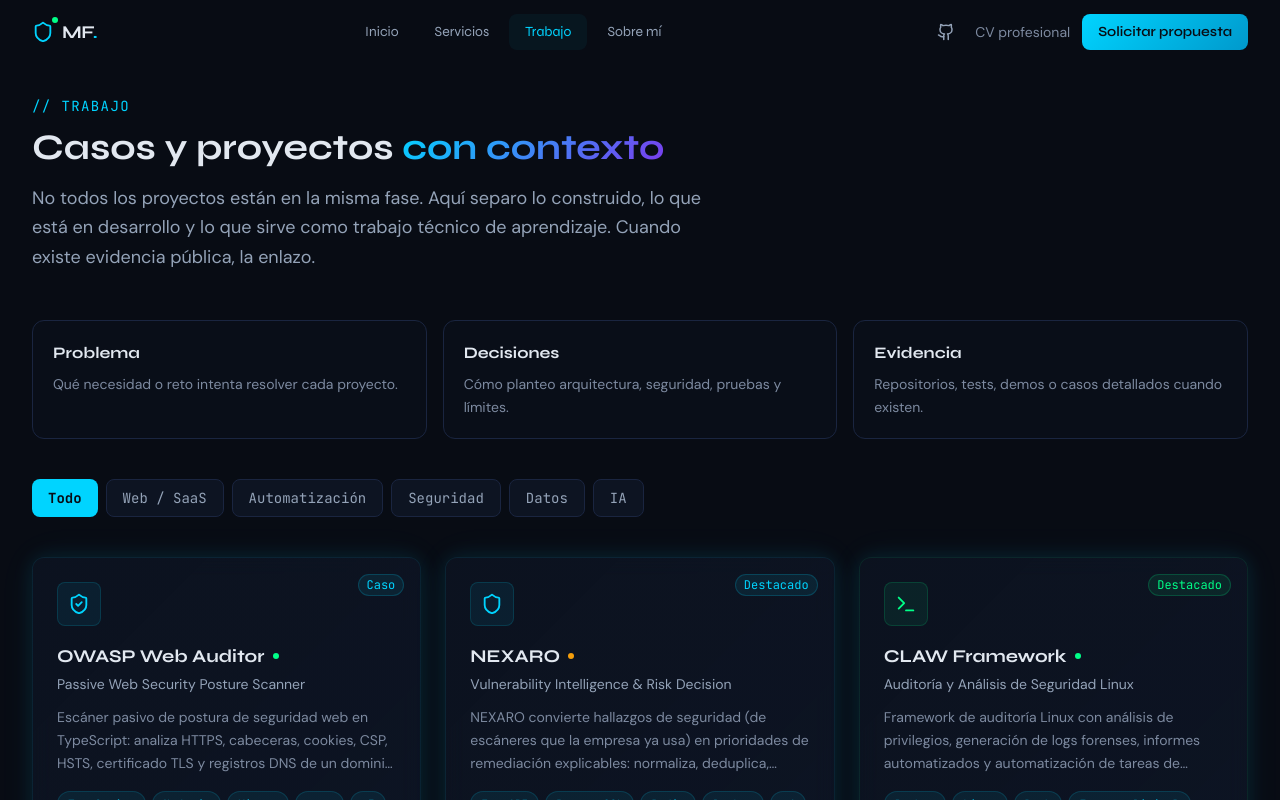
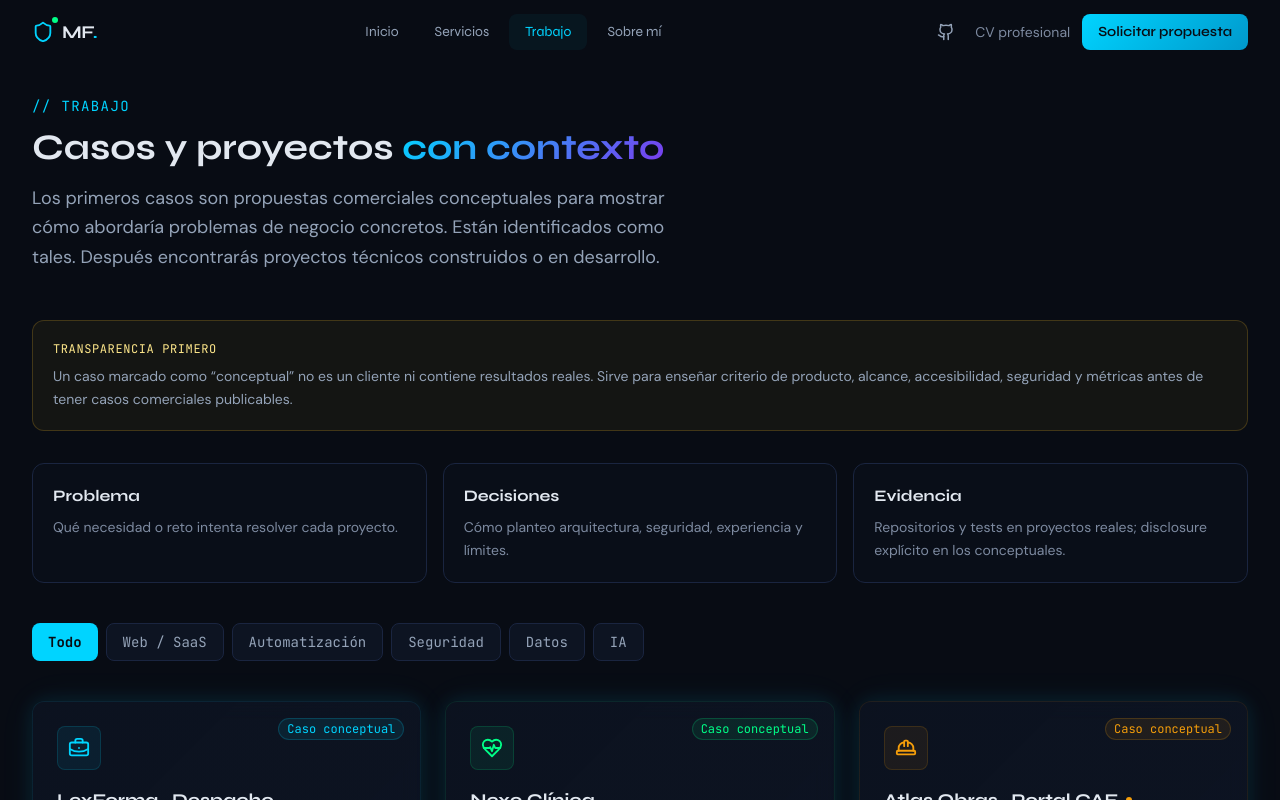
Before and after one commit to Marbi8891/portfolio-mrabeh, a React (Vite) app in the folder mrabeh-portfolio/mrabeh-portfolio/: page /proyectos in a window 1280 px wide. Shown: the top 800 px of the page. Built offline with nearby package versions, Linux system fonts and the light colour scheme.

Commit message:
feat: surface commercial concepts alongside technical work

```diff
--- a/mrabeh-portfolio/mrabeh-portfolio/src/pages/Projects.tsx
+++ b/mrabeh-portfolio/mrabeh-portfolio/src/pages/Projects.tsx
@@ -3,7 +3,11 @@ import ProjectCard from '@/components/ProjectCard'
 import SectionTitle from '@/components/SectionTitle'
 import Seo from '@/components/Seo'
 import { projects } from '@/data/projects'
+import { commercialCases } from '@/data/commercialCases'
 import type { Project } from '@/data/projects'
+import type { CommercialCaseProject } from '@/data/commercialCases'
+
+type PortfolioProject = Project | CommercialCaseProject
 
 const categories = [
   { key: 'all', label: 'Todo' },
@@ -16,15 +20,16 @@ const categories = [
 
 export default function Projects() {
   const [filter, setFilter] = useState<string>('all')
+  const allProjects: PortfolioProject[] = [...commercialCases, ...projects]
 
-  const filtered: Project[] =
-    filter === 'all' ? projects : projects.filter((project) => project.category === filter)
+  const filtered: PortfolioProject[] =
+    filter === 'all' ? allProjects : allProjects.filter((project) => project.category === filter)
 
   return (
     <div className="pt-24 pb-20">
       <Seo
         title="Trabajo y casos de estudio | Mrabeh Fathi"
-        description="Casos y proyectos de desarrollo web, automatización y seguridad con contexto, decisiones técnicas y evidencia verificable cuando está disponible."
+        description="Casos comerciales conceptuales y proyectos técnicos de desarrollo web, automatización y seguridad, diferenciados con total transparencia."
         path="/proyectos"
       />
 
@@ -34,14 +39,21 @@ export default function Projects() {
           label="trabajo"
           title="Casos y proyectos"
           highlight="con contexto"
-          description="No todos los proyectos están en la misma fase. Aquí separo lo construido, lo que está en desarrollo y lo que sirve como trabajo técnico de aprendizaje. Cuando existe evidencia pública, la enlazo."
+          description="Los primeros casos son propuestas comerciales conceptuales para mostrar cómo abordaría problemas de negocio concretos. Están identificados como tales. Después encontrarás proyectos técnicos construidos o en desarrollo."
         />
+
+        <div className="rounded-xl border border-amber-400/20 bg-amber-400/5 p-5 mb-8">
+          <p className="font-mono text-xs uppercase tracking-wider text-amber-200 mb-2">Transparencia primero</p>
+          <p className="text-sm text-text-dim leading-relaxed">
+            Un caso marcado como “conceptual” no es un cliente ni contiene resultados reales. Sirve para enseñar criterio de producto, alcance, accesibilidad, seguridad y métricas antes de tener casos comerciales publicables.
+          </p>
+        </div>
 
         <div className="grid md:grid-cols-3 gap-4 mb-10">
           {[
             ['Problema', 'Qué necesidad o reto intenta resolver cada proyecto.'],
-            ['Decisiones', 'Cómo planteo arquitectura, seguridad, pruebas y límites.'],
-            ['Evidencia', 'Repositorios, tests, demos o casos detallados cuando existen.'],
+            ['Decisiones', 'Cómo planteo arquitectura, seguridad, experiencia y límites.'],
+            ['Evidencia', 'Repositorios y tests en proyectos reales; disclosure explícito en los conceptuales.'],
           ].map(([title, description]) => (
             <div key={title} className="rounded-xl border border-border bg-surface/30 p-5">
               <h2 className="font-display font-bold text-text mb-2">{title}</h2>
```
